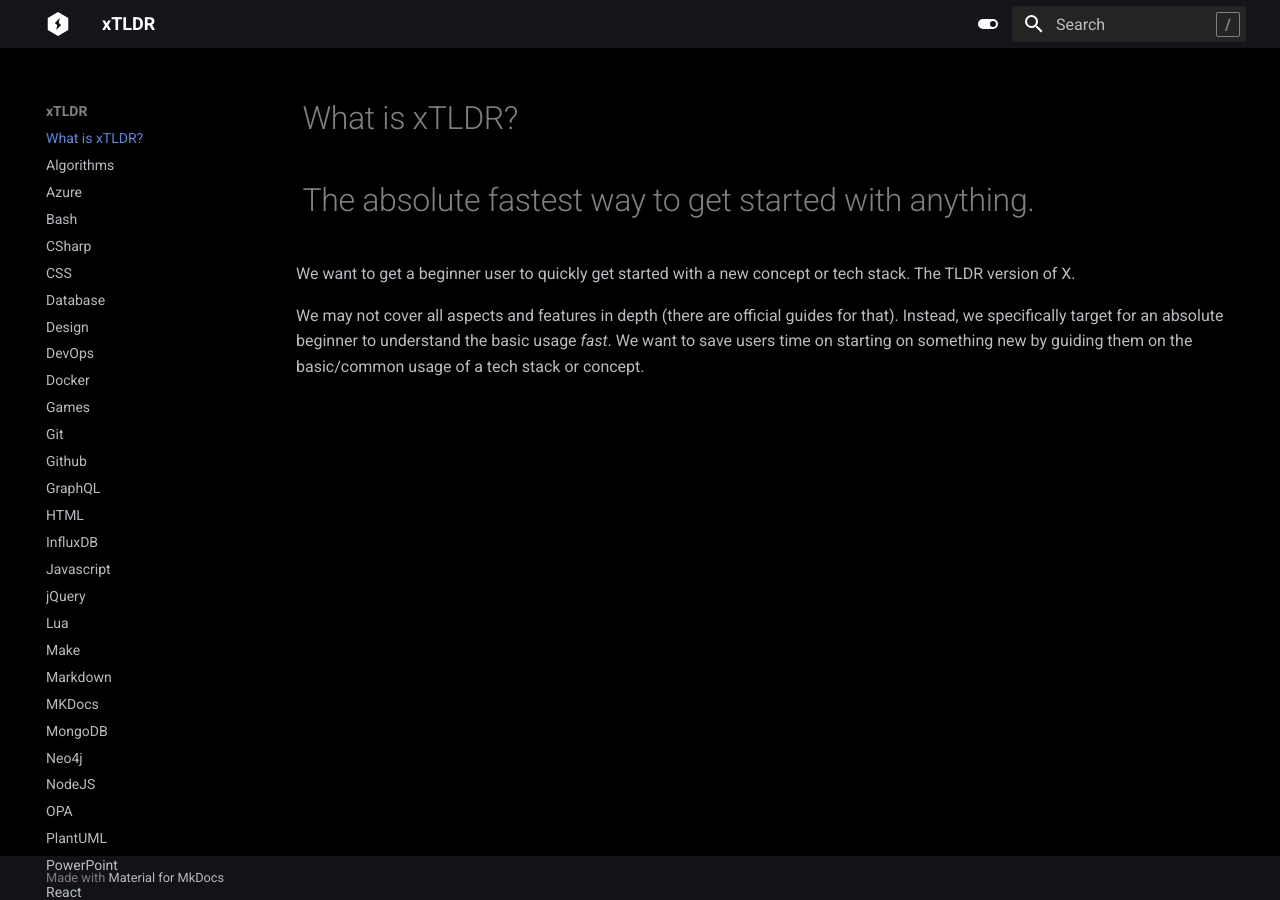
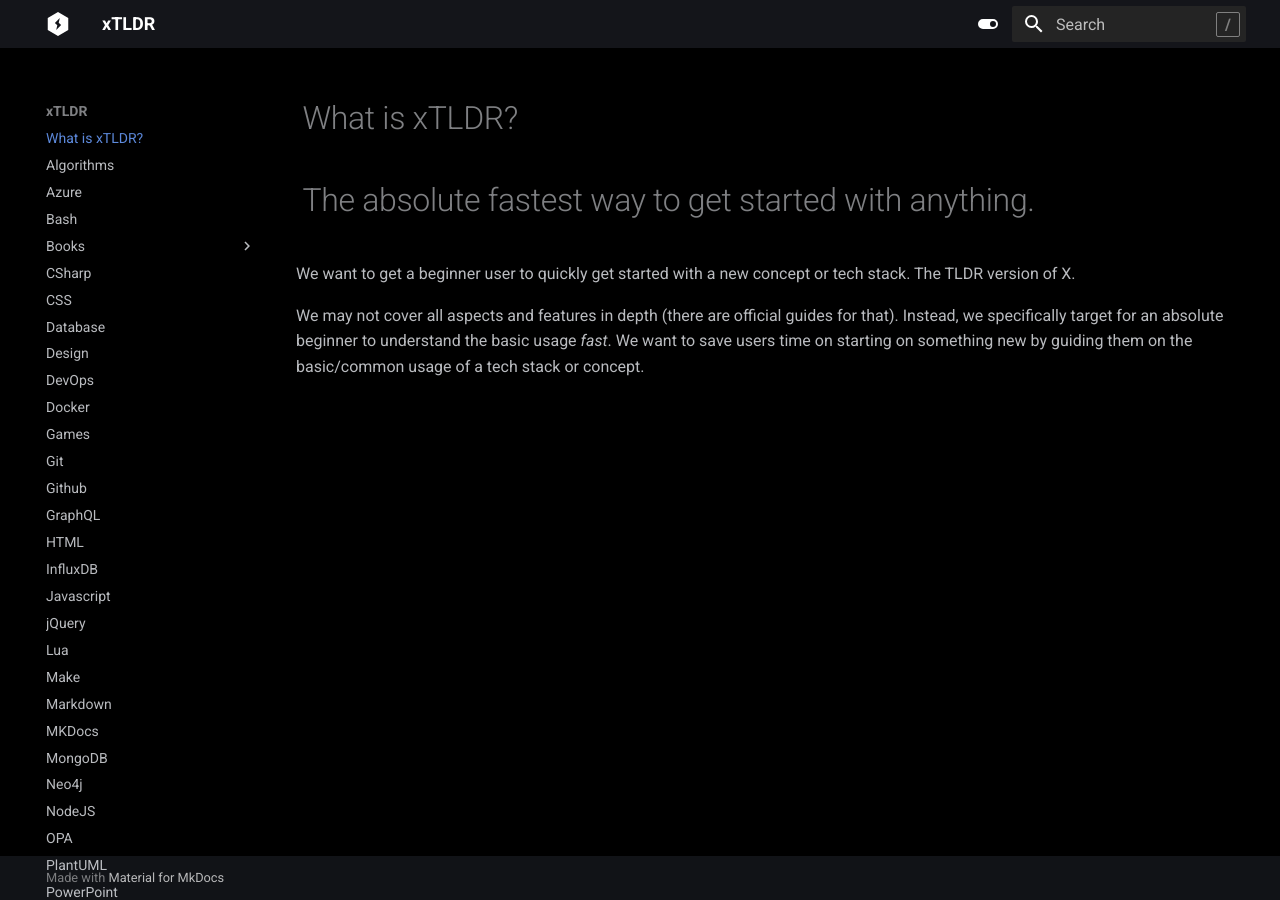
Before and after one commit to KarthikAbiram/xtldr, an MkDocs documentation site: the page built from docs/index.md, in a window 1280 px wide. Built offline with MkDocs 1.6.1 and Material for MkDocs 9.7.7, drawn with Linux system fonts in a browser that asks for light colours.

Commit message:
Add mkdocs-awesome-pages-plugin for sorting pages and folders together in asc order.
Signed-off-by: KarthikAbiram <karthikabiram@gmail.com>

```diff
--- a/mkdocs.yml
+++ b/mkdocs.yml
@@ -8,6 +8,7 @@ theme:
   favicon: assets/favicon.png
   features:
     - navigation.top
+    - navigation.indexes
     - content.code.annotate
     - content.code.copy
   language: en
@@ -27,6 +28,7 @@ theme:
 
 plugins:
   - search
+  - awesome-pages
   - glightbox
   - social:
       cards_layout_options:
```
Also changed, not shown: docs/.pages (added), 4 other files.
